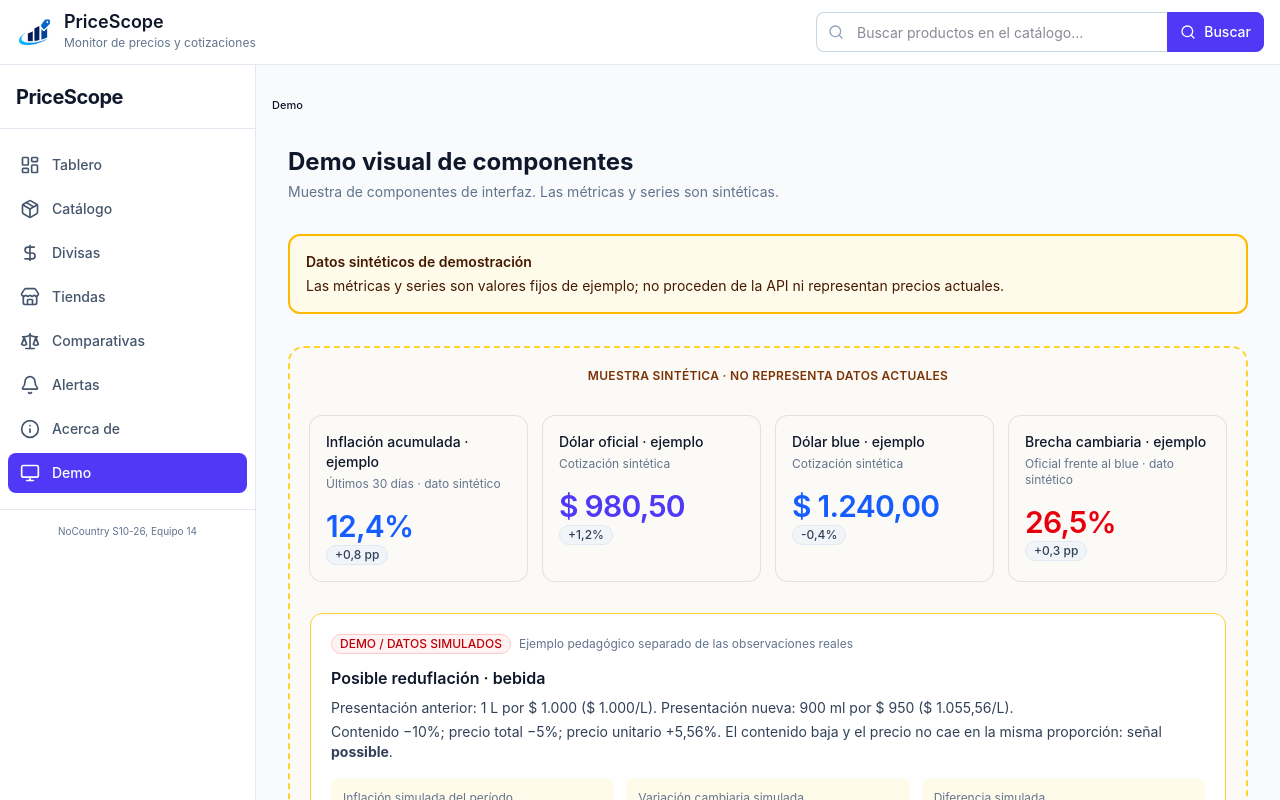
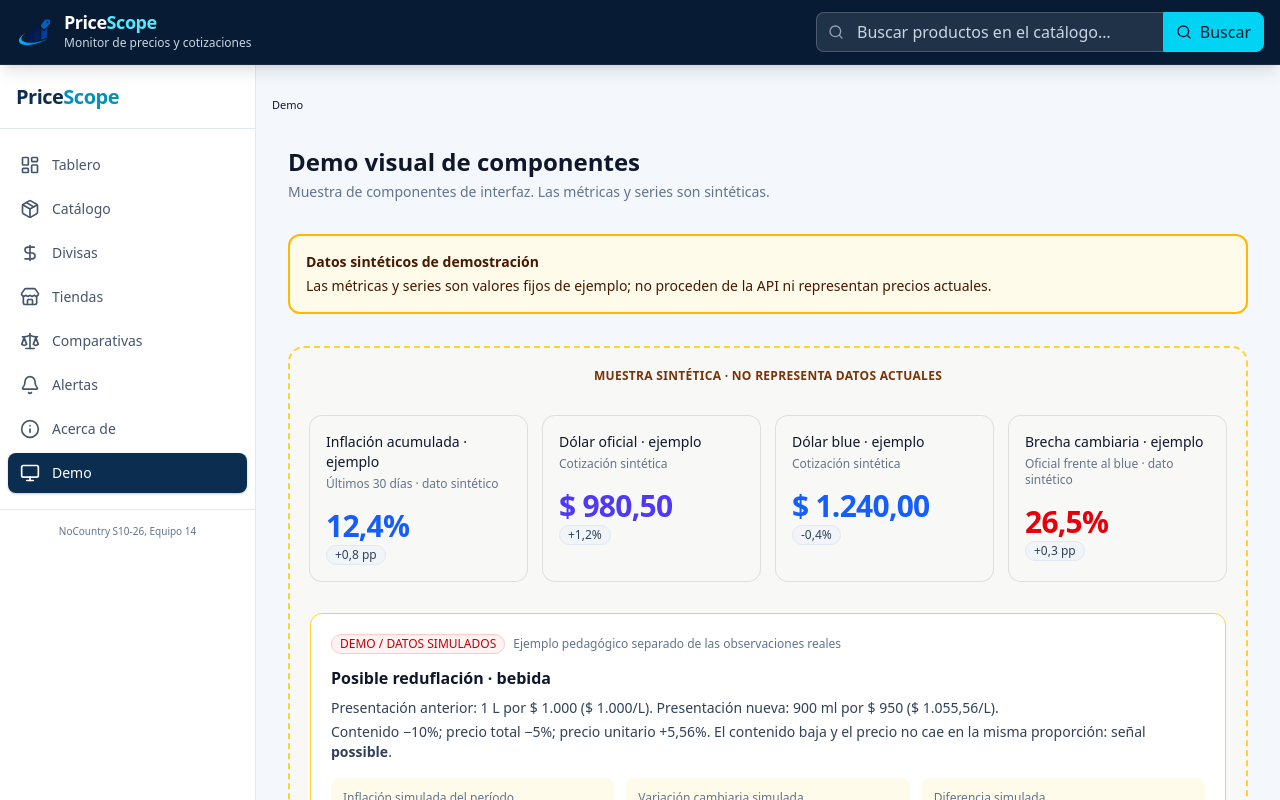
Before and after one commit to No-Country-simulation/S10-26-equipo-14, a React (Vite) app in the folder frontend/: page /demo in a window 1280 px wide. Shown: the top 800 px of the page. Built offline with nearby package versions, Linux system fonts and the light colour scheme.

Commit message:
feat: unify PriceScope frontend presentation (#58)
* feat: unify PriceScope frontend presentation

* fix: clarify PriceScope alert empty state

```diff
--- a/frontend/src/components/layout/Layout.tsx
+++ b/frontend/src/components/layout/Layout.tsx
@@ -9,7 +9,7 @@ export default function Layout() {
   const [sidebarOpen, setSidebarOpen] = useState(false)
 
   return (
-    <div className="flex min-h-screen flex-col bg-slate-50 text-slate-900">
+    <div className="flex min-h-screen flex-col bg-[#f4f7fb] text-slate-900">
       <TopBar onToggleSidebar={() => setSidebarOpen((prev) => !prev)} sidebarOpen={sidebarOpen} />
 
       <div className="flex flex-1 overflow-hidden relative">
@@ -22,7 +22,7 @@ export default function Layout() {
           />
         )}
         <Sidebar open={sidebarOpen} onClose={() => setSidebarOpen(false)} />
-        <main className="flex-1 w-full overflow-y-auto bg-slate-50">
+        <main className="flex-1 w-full overflow-y-auto bg-[#f4f7fb]">
           <div className="mx-auto max-w-6xl px-4 py-8">
             <Breadcrumbs />
             <Outlet />
--- a/frontend/src/components/layout/Sidebar.tsx
+++ b/frontend/src/components/layout/Sidebar.tsx
@@ -36,8 +36,8 @@ interface SidebarProps {
 export default function Sidebar({ open, onClose }: SidebarProps) {
   const navLinkClass = ({ isActive }: { isActive: boolean }) =>
     `flex items-center gap-3 rounded-lg px-3 py-2.5 text-sm font-medium transition-colors ${isActive
-      ? 'bg-indigo-600 text-white'
-      : 'text-slate-600 hover:bg-slate-200 hover:text-slate-900'}`
+      ? 'bg-[#0b2e50] text-white shadow-sm shadow-sky-950/20'
+      : 'text-slate-600 hover:bg-sky-50 hover:text-[#0b2e50]'}`
 
   return (
     <aside
@@ -46,7 +46,7 @@ export default function Sidebar({ open, onClose }: SidebarProps) {
       className={`fixed left-0 top-16 bottom-0 z-20 w-64 transform border-r border-slate-200 bg-white transition-transform duration-300 ease-in-out ${open ? 'translate-x-0' : '-translate-x-full'} md:static md:translate-x-0 md:shadow-none`}
     >
       <div className="flex h-16 items-center justify-between px-4 border-b border-slate-200">
-        <span className="text-xl font-bold tracking-tight text-slate-900">PriceScope</span>
+        <span className="text-xl font-bold tracking-tight text-[#0b2e50]">Price<span className="text-cyan-600">Scope</span></span>
         <button
           type="button"
           onClick={onClose}
--- a/frontend/src/components/layout/TopBar.tsx
+++ b/frontend/src/components/layout/TopBar.tsx
@@ -20,13 +20,13 @@ export default function TopBar({ onToggleSidebar, sidebarOpen }: TopBarProps) {
   }
 
   return (
-    <header className="sticky top-0 z-30 border-b border-slate-200 bg-white">
+    <header className="sticky top-0 z-30 border-b border-slate-800 bg-[#071b34] text-white shadow-lg shadow-slate-950/10">
       <div className="mx-auto flex max-w-screen-2xl flex-wrap items-center gap-x-3 gap-y-3 px-3 py-3 sm:px-4 md:flex-nowrap">
         <div className="flex min-w-0 flex-1 items-center gap-3 md:flex-none">
           <button
             type="button"
             onClick={onToggleSidebar}
-            className="shrink-0 rounded-lg p-2 text-slate-600 hover:bg-slate-100 focus-visible:outline-none focus-visible:ring-2 focus-visible:ring-indigo-500 md:hidden"
+            className="shrink-0 rounded-lg p-2 text-slate-200 hover:bg-white/10 md:hidden"
             aria-label={sidebarOpen ? 'Cerrar menú de navegación' : 'Abrir menú de navegación'}
             aria-expanded={sidebarOpen}
             aria-controls="primary-navigation"
@@ -36,8 +36,8 @@ export default function TopBar({ onToggleSidebar, sidebarOpen }: TopBarProps) {
           <div className="flex items-center gap-3">
             <img src={logo} alt="PriceScope logo" className="h-9 w-9" />
             <div>
-              <p className="text-lg font-semibold leading-none">PriceScope</p>
-              <p className="mt-1 hidden truncate text-xs text-slate-500 sm:block">
+              <p className="text-lg font-semibold leading-none tracking-tight">Price<span className="text-cyan-300">Scope</span></p>
+              <p className="mt-1 hidden truncate text-xs text-slate-300 sm:block">
                 Monitor de precios y cotizaciones
               </p>
             </div>
@@ -54,12 +54,12 @@ export default function TopBar({ onToggleSidebar, sidebarOpen }: TopBarProps) {
               value={query}
               onChange={(event) => setQuery(event.target.value)}
               placeholder="Buscar productos en el catálogo…"
-              className="h-10 w-full rounded-l-lg border border-r-0 border-slate-300 pl-10 pr-3 text-sm focus:z-10 focus:border-indigo-500 focus:outline-none focus:ring-2 focus:ring-indigo-500"
+              className="h-10 w-full rounded-l-lg border border-r-0 border-white/20 bg-white/10 pl-10 pr-3 text-sm text-white placeholder:text-slate-300 focus:z-10 focus:border-cyan-300 focus:bg-white/15"
             />
           </div>
           <button
             type="submit"
-            className="inline-flex h-10 shrink-0 items-center gap-2 rounded-r-lg border border-indigo-600 bg-indigo-600 px-3 text-sm font-medium text-white hover:bg-indigo-700 focus-visible:outline-none focus-visible:ring-2 focus-visible:ring-indigo-500 focus-visible:ring-offset-2"
+            className="inline-flex h-10 shrink-0 items-center gap-2 rounded-r-lg border border-cyan-400 bg-cyan-400 px-3 text-sm font-semibold text-[#071b34] hover:bg-cyan-300"
           >
             <Search className="h-4 w-4" aria-hidden="true" />
             <span>Buscar</span>
--- a/frontend/src/components/metrics/MetricCard.tsx
+++ b/frontend/src/components/metrics/MetricCard.tsx
@@ -22,16 +22,16 @@ export default function MetricCard({
   return (
     <div
       className={cn(
-        "rounded-xl border border-slate-200 bg-white p-6 shadow-sm",
+        "group rounded-2xl border border-slate-200/80 border-t-[3px] border-t-cyan-500 bg-white p-5 shadow-[0_5px_20px_-14px_rgba(8,47,73,0.35)] transition-all hover:-translate-y-0.5 hover:shadow-md sm:p-6",
         className,
       )}
     >
       <div className="flex items-start justify-between">
         <div>
-          <p className="text-xs font-medium text-slate-500 uppercase tracking-wider">
+          <p className="text-xs font-semibold uppercase tracking-[0.12em] text-slate-500">
             {title}
           </p>
-          <p className="mt-1 text-2xl font-bold text-slate-900">
+          <p className="mt-2 text-3xl font-bold tracking-tight tabular-nums text-[#0b2e50]">
             {value}
           </p>
           {subtitle && (
--- a/frontend/src/index.css
+++ b/frontend/src/index.css
@@ -1,4 +1,5 @@
 @import 'tailwindcss';
+@import '@fontsource-variable/geist';
 
 @theme {
   --color-background: hsl(0 0% 100%);
@@ -18,3 +19,19 @@
   --color-ring: hsl(221.2 83.2% 53.3%);
   --radius: 0.5rem;
 }
+
+:root {
+  font-family: 'Geist Variable', Geist, ui-sans-serif, system-ui, sans-serif;
+  font-synthesis: none;
+  text-rendering: optimizeLegibility;
+  -webkit-font-smoothing: antialiased;
+  -moz-osx-font-smoothing: grayscale;
+  color-scheme: light;
+  background: #f4f7fb;
+}
+
+body { min-width: 320px; min-height: 100vh; margin: 0; background: #f4f7fb; }
+button, input, select { font: inherit; }
+button, a, input, select { transition: color 150ms ease, background-color 150ms ease, border-color 150ms ease, box-shadow 150ms ease; }
+:focus-visible { outline: 3px solid #22d3ee; outline-offset: 2px; }
+::selection { background: #a5f3fc; color: #082f49; }
```
Also changed, not shown: frontend/src/pages/AlertasPage.tsx (+3 -2 lines), frontend/src/pages/HomePage.tsx (+12 -12 lines).
